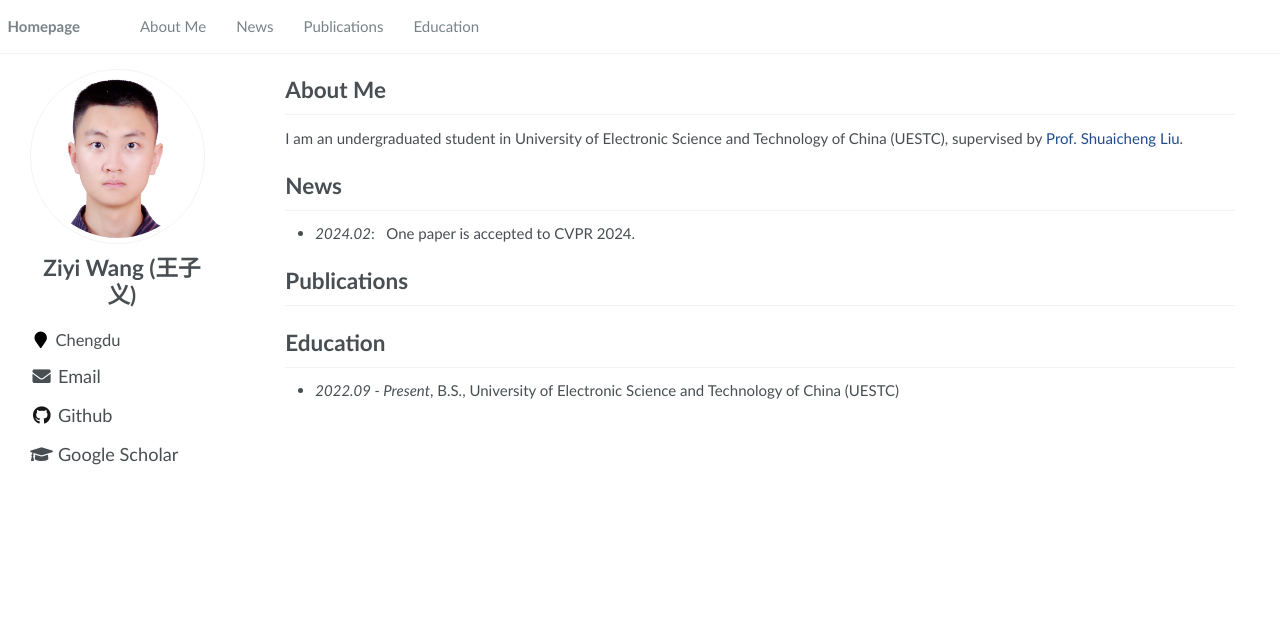
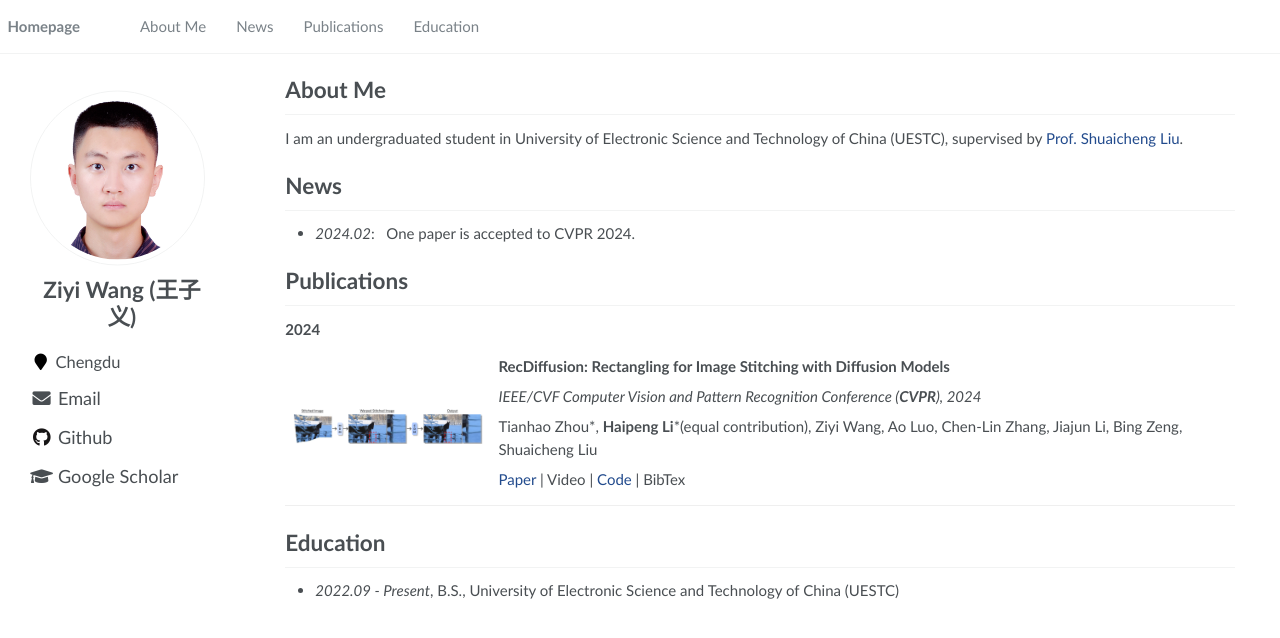
Before and after one commit to tailorbrue/tailorbrue.github.io, a Jekyll site: the page built from _pages/about.md, in a window 1280 px wide. Shown: the top 638 px of the page. Built offline with Jekyll 4.4.1, drawn with Linux system fonts in a browser that asks for light colours.

Commit message:
Update about.md

```diff
--- a/_pages/about.md
+++ b/_pages/about.md
@@ -26,6 +26,21 @@ I am an undergraduated student in University of Electronic Science and Technolog
 
 # Publications
 
+**2024**
+
+<div class='paper-box'><div class='paper-box-image'><img src='collections/2024_RecDiffusion/RecDiffusion.png' alt="sym" width="100%"></div>
+<div class='paper-box-text' markdown="1">
+
+**RecDiffusion: Rectangling for Image Stitching with Diffusion Models**
+
+*IEEE/CVF Computer Vision and Pattern Recognition Conference (**CVPR**), 2024*
+
+Tianhao Zhou\*, **Haipeng Li**\*(equal contribution), Ziyi Wang, Ao Luo, Chen-Lin Zhang, Jiajun Li, Bing Zeng, Shuaicheng Liu
+
+[Paper](https://arxiv.org/abs/2403.19164) \| Video \| [Code](https://github.com/lhaippp/RecDiffusion) \| BibTex <strong><span class='show_paper_citations' data='3WQTKocAAAAJ:WF5omc3nYNoC'></span></strong>
+</div>
+</div>
+
 
 # Education
 
```
